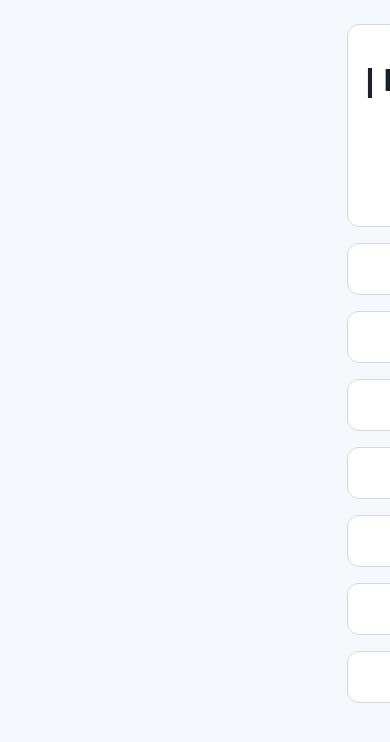
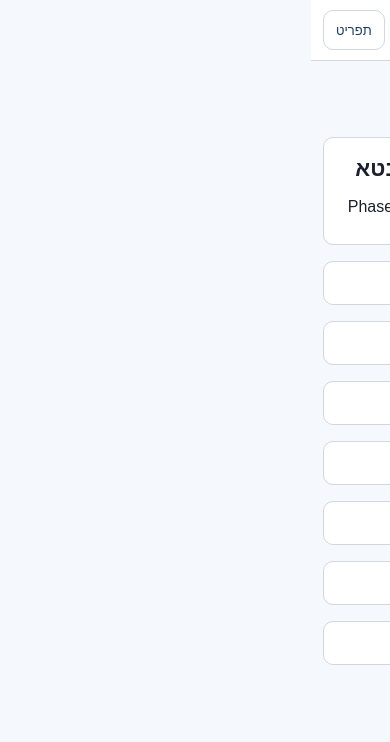
Before and after one commit to oferbenami/PMO-OVERWATCH, a Next.js app: page / in a window 390 px wide. Shown: the top 742 px of the page. Built offline with nearby package versions, Linux system fonts and the light colour scheme.

Commit message:
feat(mobile): add responsive hybrid layout and sticky top navigation

```diff
--- a/app/layout.tsx
+++ b/app/layout.tsx
@@ -1,5 +1,6 @@
 import "@/styles/globals.css";
 import type { Metadata } from "next";
+import { TopNav } from "@/components/top-nav";
 
 export const metadata: Metadata = {
   title: "PMO-OVERWATCH",
@@ -9,7 +10,10 @@ export const metadata: Metadata = {
 export default function RootLayout({ children }: { children: React.ReactNode }) {
   return (
     <html lang="he" dir="rtl">
-      <body dir="rtl">{children}</body>
+      <body dir="rtl">
+        <TopNav />
+        <div className="app-shell">{children}</div>
+      </body>
     </html>
   );
 }
--- a/app/lists/page.tsx
+++ b/app/lists/page.tsx
@@ -2,7 +2,9 @@ export default function ListsPage() {
   return (
     <main className="container">
       <h1>ניהול רשימות ברירת מחדל (PMO)</h1>
-      <div className="card"><p>בטא: תחומי תכנון, תחומי מכרז, סיבות איחור/הקפאה, קבלנים.</p></div>
+      <div className="card">
+        <p>בטא: תחומי תכנון, תחומי מכרז, סיבות איחור/הקפאה, קבלנים.</p>
+      </div>
     </main>
   );
 }
--- a/app/quick-update/page.tsx
+++ b/app/quick-update/page.tsx
@@ -4,6 +4,9 @@ export default function QuickUpdatePage() {
       <h1>עדכון מהיר</h1>
       <section className="card">
         <p>בטא: טופס ממוקד לעדכון סטטוס אבן דרך, תחזית, בפועל, סיבת איחור והערה.</p>
+        <button type="button" className="menu-toggle" style={{ display: "inline-flex", marginTop: 12 }}>
+          פתיחת טופס עדכון
+        </button>
       </section>
     </main>
   );
--- a/app/users/page.tsx
+++ b/app/users/page.tsx
@@ -2,7 +2,9 @@ export default function UsersPage() {
   return (
     <main className="container">
       <h1>ניהול משתמשים (Admin)</h1>
-      <div className="card"><p>בטא: Pending approvals, הקצאת תפקידים, השבתה והקצאה מחדש.</p></div>
+      <div className="card">
+        <p>בטא: Pending approvals, הקצאת תפקידים, השבתה והקצאה מחדש.</p>
+      </div>
     </main>
   );
 }
--- /dev/null
+++ b/components/top-nav.tsx
@@ -0,0 +1,55 @@
+"use client";
+
+import Link from "next/link";
+import type { Route } from "next";
+import { useState } from "react";
+
+type NavItem = {
+  href: Route;
+  label: string;
+};
+
+const navItems: NavItem[] = [
+  { href: "/dashboard", label: "דשבורד" },
+  { href: "/management-report", label: "דוח הנהלה" },
+  { href: "/forward-view", label: "מבט 30 יום" },
+  { href: "/quick-update", label: "עדכון מהיר" },
+  { href: "/lists", label: "רשימות" },
+  { href: "/users", label: "משתמשים" }
+];
+
+export function TopNav() {
+  const [open, setOpen] = useState(false);
+
+  return (
+    <header className="top-nav" role="banner">
+      <div className="top-nav-inner">
+        <Link href="/" className="brand-link">PMO-OVERWATCH</Link>
+        <button
+          type="button"
+          className="menu-toggle"
+          aria-expanded={open}
+          aria-controls="mobile-nav"
+          aria-label="פתיחת תפריט ניווט"
+          onClick={() => setOpen((prev) => !prev)}
+        >
+          תפריט
+        </button>
+        <nav className="desktop-nav" aria-label="ניווט ראשי">
+          {navItems.map((item) => (
+            <Link key={item.href} href={item.href} className="nav-link">
+              {item.label}
+            </Link>
+          ))}
+        </nav>
+      </div>
+      <nav id="mobile-nav" className={`mobile-nav ${open ? "open" : ""}`} aria-label="ניווט מובייל">
+        {navItems.map((item) => (
+          <Link key={item.href} href={item.href} className="mobile-nav-link" onClick={() => setOpen(false)}>
+            {item.label}
+          </Link>
+        ))}
+      </nav>
+    </header>
+  );
+}
--- a/styles/globals.css
+++ b/styles/globals.css
@@ -14,14 +14,268 @@
   --status-frozen: #718096;
   --status-not-relevant: #cbd5e0;
 }
-* { box-sizing: border-box; }
-html, body { margin: 0; padding: 0; background: var(--color-surface); color: var(--color-text-primary); font-family: "Rubik", "Heebo", sans-serif; }
-a { color: inherit; text-decoration: none; }
-.container { max-width: 1280px; margin: 0 auto; padding: 24px; }
-.card { background: var(--color-card); border: 1px solid var(--color-border); border-radius: 12px; padding: 16px; }
-.grid { display: grid; gap: 16px; }
-.grid-2 { grid-template-columns: repeat(auto-fit, minmax(300px, 1fr)); }
-.badge { display: inline-flex; border-radius: 999px; color: #fff; padding: 4px 10px; font-size: 12px; font-weight: 600; }
-.table { width: 100%; border-collapse: collapse; }
-.table th, .table td { border-bottom: 1px solid var(--color-border); padding: 10px; text-align: right; }
-.table th { color: var(--color-text-secondary); font-weight: 600; }
+
+* {
+  box-sizing: border-box;
+}
+
+html,
+body {
+  margin: 0;
+  padding: 0;
+  background: var(--color-surface);
+  color: var(--color-text-primary);
+  font-family: "Rubik", "Heebo", sans-serif;
+}
+
+a {
+  color: inherit;
+  text-decoration: none;
+}
+
+.app-shell {
+  padding-top: 68px;
+}
+
+.top-nav {
+  position: sticky;
+  top: 0;
+  z-index: 100;
+  background: var(--color-card);
+  border-bottom: 1px solid var(--color-border);
+}
+
+.top-nav-inner {
+  max-width: 1280px;
+  margin: 0 auto;
+  padding: 10px 24px;
+  display: flex;
+  align-items: center;
+  justify-content: space-between;
+  gap: 12px;
+}
+
+.brand-link {
+  font-weight: 700;
+  color: var(--color-primary);
+  font-size: 14px;
+}
+
+.desktop-nav {
+  display: flex;
+  align-items: center;
+  gap: 8px;
+}
+
+.nav-link,
+.mobile-nav-link,
+.menu-toggle {
+  min-height: 40px;
+  padding: 8px 12px;
+  border-radius: 10px;
+  font-size: 13px;
+}
+
+.nav-link:hover,
+.mobile-nav-link:hover {
+  background: var(--color-surface);
+}
+
+.menu-toggle {
+  border: 1px solid var(--color-border);
+  background: var(--color-card);
+  color: var(--color-primary);
+  display: none;
+  cursor: pointer;
+}
+
+.menu-toggle:focus-visible,
+.nav-link:focus-visible,
+.mobile-nav-link:focus-visible {
+  outline: 2px solid var(--color-accent);
+  outline-offset: 2px;
+}
+
+.mobile-nav {
+  display: none;
+}
+
+.container {
+  max-width: 1280px;
+  margin: 0 auto;
+  padding: 24px;
+}
+
+.card {
+  background: var(--color-card);
+  border: 1px solid var(--color-border);
+  border-radius: 12px;
+  padding: 16px;
+}
+
+.grid {
+  display: grid;
+  gap: 16px;
+}
+
+.grid-2 {
+  grid-template-columns: repeat(auto-fit, minmax(300px, 1fr));
+}
+
+.badge {
+  display: inline-flex;
+  align-items: center;
+  border-radius: 999px;
+  color: #fff;
+  padding: 4px 10px;
+  font-size: 12px;
+  font-weight: 600;
+  gap: 6px;
+}
+
+.badge::before {
+  content: "●";
+  font-size: 10px;
+}
+
+.table-scroll {
+  overflow-x: auto;
+  border-radius: 12px;
+}
+
+.table {
+  width: 100%;
+  border-collapse: collapse;
+  min-width: 680px;
+}
+
+.table th,
+.table td {
+  border-bottom: 1px solid var(--color-border);
+  padding: 10px;
+  text-align: right;
+  white-space: nowrap;
+}
+
+.table th {
+  color: var(--color-text-secondary);
+  font-weight: 600;
+}
+
+.mobile-only {
+  display: none;
+}
+
+.desktop-only {
+  display: block;
+}
+
+.mobile-list {
+  display: grid;
+  gap: 12px;
+}
+
+.mobile-project-card {
+  display: grid;
+  gap: 10px;
+}
+
+.mobile-meta {
+  display: grid;
+  grid-template-columns: 1fr 1fr;
+  gap: 8px;
+  color: var(--color-text-secondary);
+  font-size: 13px;
+}
+
+.field-label {
+  font-size: 12px;
+  color: var(--color-text-secondary);
+}
+
+@media (max-width: 768px) {
+  .app-shell {
+    padding-top: 64px;
+  }
+
+  .top-nav-inner {
+    padding: 10px 12px;
+  }
+
+  .desktop-nav {
+    display: none;
+  }
+
+  .menu-toggle {
+    display: inline-flex;
+    align-items: center;
+    justify-content: center;
+  }
+
+  .mobile-nav {
+    display: none;
+    border-top: 1px solid var(--color-border);
+    background: var(--color-card);
+    padding: 8px 12px 12px;
+  }
+
+  .mobile-nav.open {
+    display: grid;
+    gap: 6px;
+  }
+
+  .mobile-nav-link {
+    display: block;
+    background: var(--color-surface);
+  }
+
+  .container {
+    padding: 14px;
+  }
+
+  h1 {
+    font-size: 22px;
+    line-height: 1.2;
+    margin: 6px 0 14px;
+  }
+
+  h2 {
+    font-size: 17px;
+  }
+
+  .card {
+    padding: 14px;
+  }
+
+  .mobile-only {
+    display: block;
+  }
+
+  .desktop-only {
+    display: none;
+  }
+
+  .table {
+    min-width: 620px;
+  }
+}
+
+@media (max-width: 480px) {
+  .container {
+    padding: 12px;
+  }
+
+  .card {
+    border-radius: 10px;
+    padding: 12px;
+  }
+
+  .mobile-meta {
+    grid-template-columns: 1fr;
+    gap: 6px;
+  }
+
+  .badge {
+    font-size: 11px;
+  }
+}
```
Also changed, not shown: app/dashboard/page.tsx (+34 -1 lines), app/forward-view/page.tsx (+22 -2 lines), app/management-report/page.tsx (+24 -2 lines), app/project/[id]/page.tsx (+16 -3 lines).
